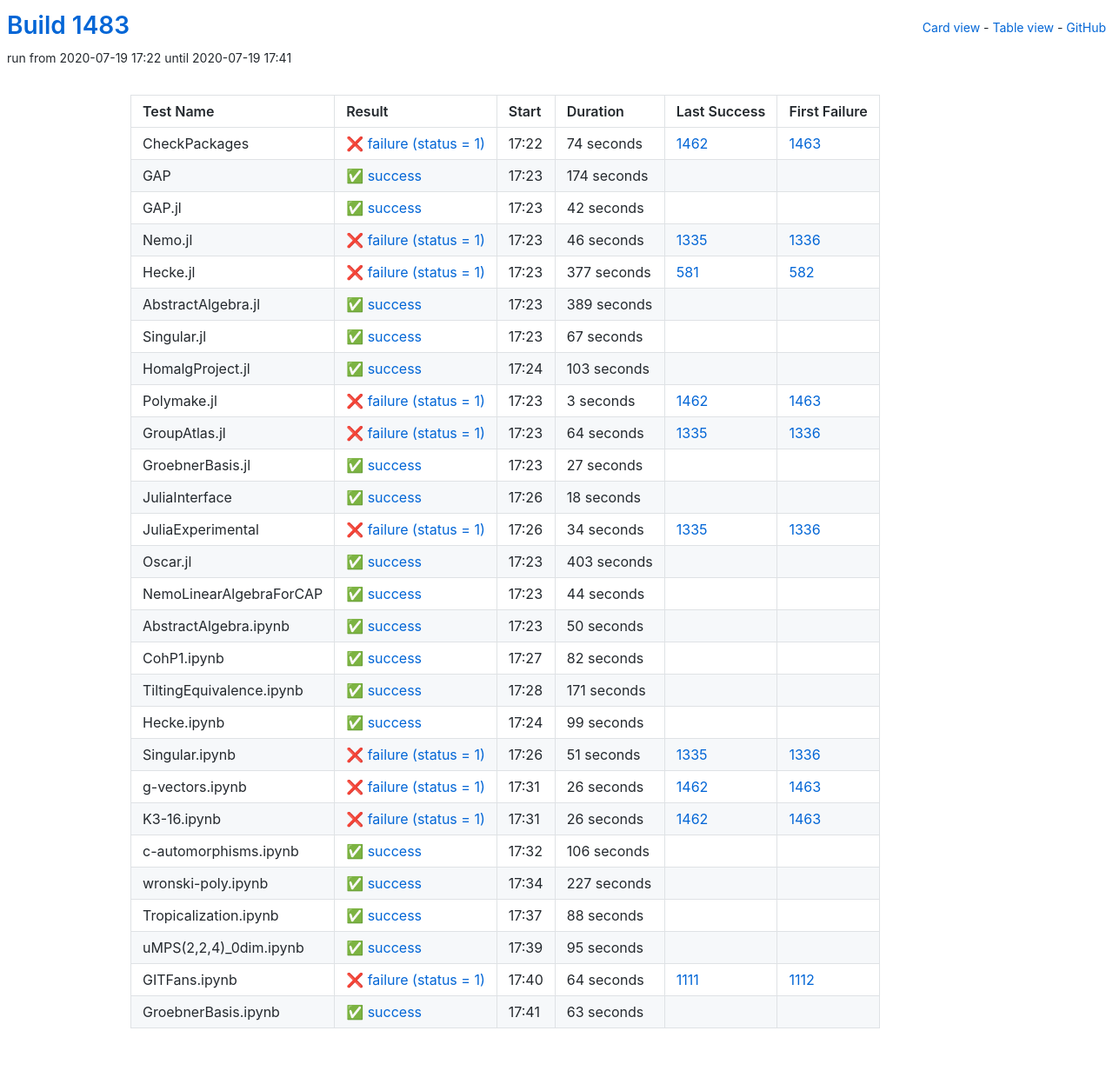
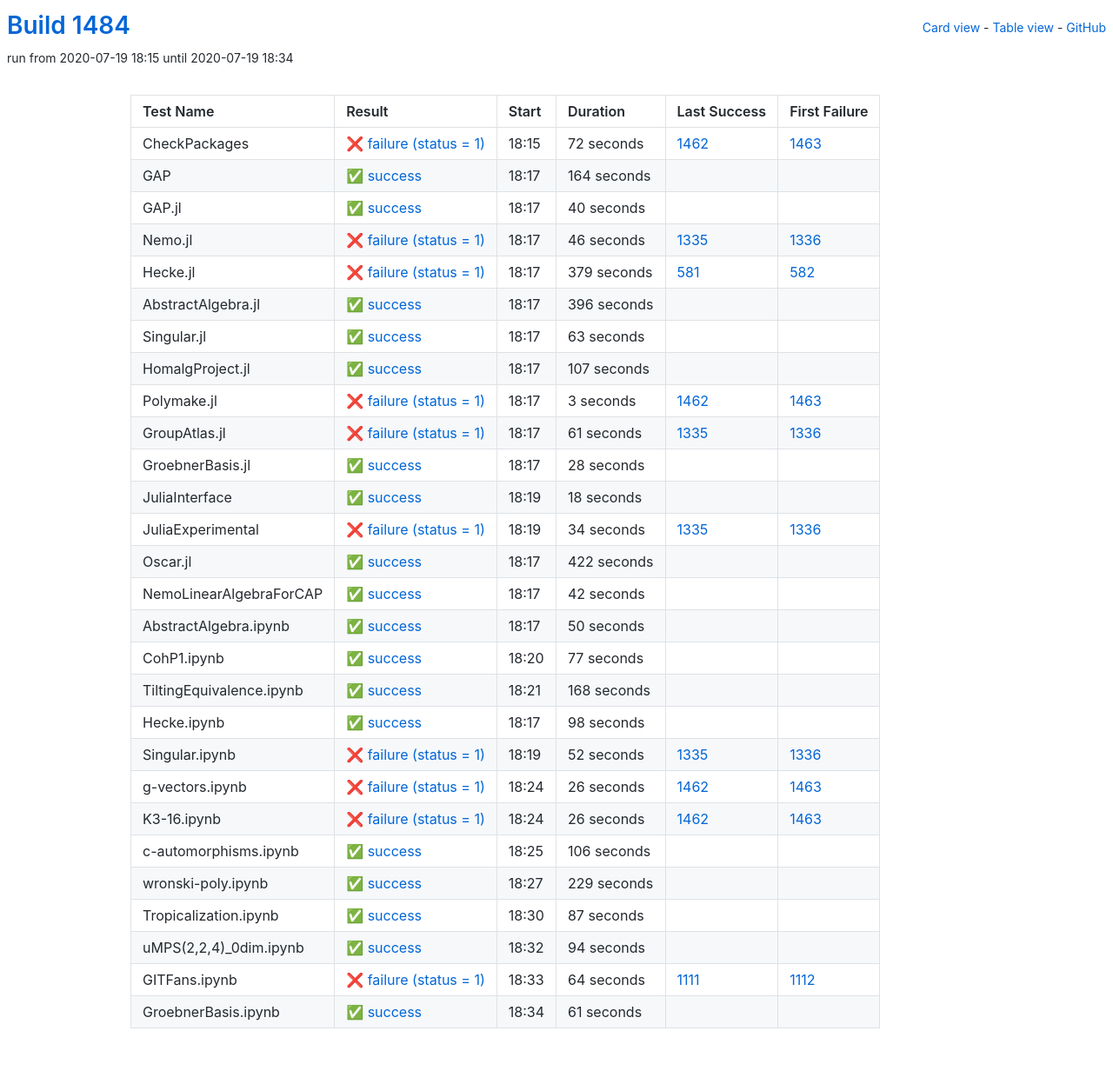
Before and after one commit to oscar-system/oscar-ci-status-1.4, a Jekyll site: the page built from table.html, in a window 1280 px wide. Shown: the whole page at 87% size. Built offline with Jekyll 4.4.1, drawn with Linux system fonts in a browser that asks for light colours.

Commit message:
Build #1484

```diff
--- a/_data/ci.yml
+++ b/_data/ci.yml
@@ -1,6 +1,6 @@
 ---
-build: 1483
-build_url: https://oscarci.mathematik.uni-kl.de/job/oscar-julia-1.4/1483/
+build: 1484
+build_url: https://oscarci.mathematik.uni-kl.de/job/oscar-julia-1.4/1484/
 job: oscar-julia-1.4
 organization: oscar-system
 repo: oscar-ci-status-1.4
@@ -8,44 +8,44 @@ repourl: https://github.com/oscar-system/oscar-ci-status-1.4
 tests:
 - name: CheckPackages
   id: checkpackages
-  log: https://oscarci.mathematik.uni-kl.de/job/oscar-julia-1.4/1483/artifact/logs/build-1483/CheckPackages.log
-  start: 2020-07-19 17:22
+  log: https://oscarci.mathematik.uni-kl.de/job/oscar-julia-1.4/1484/artifact/logs/build-1484/CheckPackages.log
+  start: 2020-07-19 18:15
   success: false
   exitcode: 1
   status: failure
-  duration: 74
+  duration: 72
   last_success: 1462
   last_success_url: https://oscarci.mathematik.uni-kl.de/job/oscar-julia-1.4/1462/
   first_failure: 1463
   first_failure_url: https://oscarci.mathematik.uni-kl.de/job/oscar-julia-1.4/1463/
 - name: GAP
   id: gap
-  log: https://oscarci.mathematik.uni-kl.de/job/oscar-julia-1.4/1483/artifact/logs/build-1483/GAP.log
-  start: 2020-07-19 17:23
+  log: https://oscarci.mathematik.uni-kl.de/job/oscar-julia-1.4/1484/artifact/logs/build-1484/GAP.log
+  start: 2020-07-19 18:17
   success: true
   exitcode: 0
   status: success
-  duration: 174
+  duration: 164
   last_success: false
   last_success_url:
   first_failure: false
   first_failure_url:
 - name: GAP.jl
   id: gap-jl
-  log: https://oscarci.mathematik.uni-kl.de/job/oscar-julia-1.4/1483/artifact/logs/build-1483/GAP.jl.log
-  start: 2020-07-19 17:23
+  log: https://oscarci.mathematik.uni-kl.de/job/oscar-julia-1.4/1484/artifact/logs/build-1484/GAP.jl.log
+  start: 2020-07-19 18:17
   success: true
   exitcode: 0
   status: success
-  duration: 42
+  duration: 40
   last_success: false
   last_success_url:
   first_failure: false
   first_failure_url:
 - name: Nemo.jl
   id: nemo-jl
-  log: https://oscarci.mathematik.uni-kl.de/job/oscar-julia-1.4/1483/artifact/logs/build-1483/Nemo.jl.log
-  start: 2020-07-19 17:23
+  log: https://oscarci.mathematik.uni-kl.de/job/oscar-julia-1.4/1484/artifact/logs/build-1484/Nemo.jl.log
+  start: 2020-07-19 18:17
   success: false
   exitcode: 1
   status: failure
@@ -56,56 +56,56 @@ tests:
   first_failure_url: https://oscarci.mathematik.uni-kl.de/job/oscar-julia-1.4/1336/
 - name: Hecke.jl
   id: hecke-jl
-  log: https://oscarci.mathematik.uni-kl.de/job/oscar-julia-1.4/1483/artifact/logs/build-1483/Hecke.jl.log
-  start: 2020-07-19 17:23
+  log: https://oscarci.mathematik.uni-kl.de/job/oscar-julia-1.4/1484/artifact/logs/build-1484/Hecke.jl.log
+  start: 2020-07-19 18:17
   success: false
   exitcode: 1
   status: failure
-  duration: 377
+  duration: 379
   last_success: 581
   last_success_url: https://oscarci.mathematik.uni-kl.de/job/oscar-julia-1.4/581/
   first_failure: 582
   first_failure_url: https://oscarci.mathematik.uni-kl.de/job/oscar-julia-1.4/582/
 - name: AbstractAlgebra.jl
   id: abstractalgebra-jl
-  log: https://oscarci.mathematik.uni-kl.de/job/oscar-julia-1.4/1483/artifact/logs/build-1483/AbstractAlgebra.jl.log
-  start: 2020-07-19 17:23
+  log: https://oscarci.mathematik.uni-kl.de/job/oscar-julia-1.4/1484/artifact/logs/build-1484/AbstractAlgebra.jl.log
+  start: 2020-07-19 18:17
   success: true
   exitcode: 0
   status: success
-  duration: 389
+  duration: 396
   last_success: false
   last_success_url:
   first_failure: false
   first_failure_url:
 - name: Singular.jl
   id: singular-jl
-  log: https://oscarci.mathematik.uni-kl.de/job/oscar-julia-1.4/1483/artifact/logs/build-1483/Singular.jl.log
-  start: 2020-07-19 17:23
+  log: https://oscarci.mathematik.uni-kl.de/job/oscar-julia-1.4/1484/artifact/logs/build-1484/Singular.jl.log
+  start: 2020-07-19 18:17
   success: true
   exitcode: 0
   status: success
-  duration: 67
+  duration: 63
   last_success: false
   last_success_url:
   first_failure: false
   first_failure_url:
 - name: HomalgProject.jl
   id: homalgproject-jl
-  log: https://oscarci.mathematik.uni-kl.de/job/oscar-julia-1.4/1483/artifact/logs/build-1483/HomalgProject.jl.log
-  start: 2020-07-19 17:24
+  log: https://oscarci.mathematik.uni-kl.de/job/oscar-julia-1.4/1484/artifact/logs/build-1484/HomalgProject.jl.log
+  start: 2020-07-19 18:17
   success: true
   exitcode: 0
   status: success
-  duration: 103
+  duration: 107
   last_success: false
   last_success_url:
   first_failure: false
   first_failure_url:
 - name: Polymake.jl
   id: polymake-jl
-  log: https://oscarci.mathematik.uni-kl.de/job/oscar-julia-1.4/1483/artifact/logs/build-1483/Polymake.jl.log
-  start: 2020-07-19 17:23
+  log: https://oscarci.mathematik.uni-kl.de/job/oscar-julia-1.4/1484/artifact/logs/build-1484/Polymake.jl.log
+  start: 2020-07-19 18:17
   success: false
   exitcode: 1
   status: failure
@@ -116,32 +116,32 @@ tests:
   first_failure_url: https://oscarci.mathematik.uni-kl.de/job/oscar-julia-1.4/1463/
 - name: GroupAtlas.jl
   id: groupatlas-jl
-  log: https://oscarci.mathematik.uni-kl.de/job/oscar-julia-1.4/1483/artifact/logs/build-1483/GroupAtlas.jl.log
-  start: 2020-07-19 17:23
+  log: https://oscarci.mathematik.uni-kl.de/job/oscar-julia-1.4/1484/artifact/logs/build-1484/GroupAtlas.jl.log
+  start: 2020-07-19 18:17
   success: false
   exitcode: 1
   status: failure
-  duration: 64
+  duration: 61
   last_success: 1335
   last_success_url: https://oscarci.mathematik.uni-kl.de/job/oscar-julia-1.4/1335/
   first_failure: 1336
   first_failure_url: https://oscarci.mathematik.uni-kl.de/job/oscar-julia-1.4/1336/
 - name: GroebnerBasis.jl
   id: groebnerbasis-jl
-  log: https://oscarci.mathematik.uni-kl.de/job/oscar-julia-1.4/1483/artifact/logs/build-1483/GroebnerBasis.jl.log
-  start: 2020-07-19 17:23
+  log: https://oscarci.mathematik.uni-kl.de/job/oscar-julia-1.4/1484/artifact/logs/build-1484/GroebnerBasis.jl.log
+  start: 2020-07-19 18:17
   success: true
   exitcode: 0
   status: success
-  duration: 27
+  duration: 28
   last_success: false
   last_success_url:
   first_failure: false
   first_failure_url:
 - name: JuliaInterface
   id: juliainterface
-  log: https://oscarci.mathematik.uni-kl.de/job/oscar-julia-1.4/1483/artifact/logs/build-1483/JuliaInterface.log
-  start: 2020-07-19 17:26
+  log: https://oscarci.mathematik.uni-kl.de/job/oscar-julia-1.4/1484/artifact/logs/build-1484/JuliaInterface.log
+  start: 2020-07-19 18:19
   success: true
   exitcode: 0
   status: success
@@ -152,8 +152,8 @@ tests:
   first_failure_url:
 - name: JuliaExperimental
   id: juliaexperimental
-  log: https://oscarci.mathematik.uni-kl.de/job/oscar-julia-1.4/1483/artifact/logs/build-1483/JuliaExperimental.log
-  start: 2020-07-19 17:26
+  log: https://oscarci.mathematik.uni-kl.de/job/oscar-julia-1.4/1484/artifact/logs/build-1484/JuliaExperimental.log
+  start: 2020-07-19 18:19
   success: false
   exitcode: 1
   status: failure
@@ -164,32 +164,32 @@ tests:
   first_failure_url: https://oscarci.mathematik.uni-kl.de/job/oscar-julia-1.4/1336/
 - name: Oscar.jl
   id: oscar-jl
-  log: https://oscarci.mathematik.uni-kl.de/job/oscar-julia-1.4/1483/artifact/logs/build-1483/Oscar.jl.log
-  start: 2020-07-19 17:23
+  log: https://oscarci.mathematik.uni-kl.de/job/oscar-julia-1.4/1484/artifact/logs/build-1484/Oscar.jl.log
+  start: 2020-07-19 18:17
   success: true
   exitcode: 0
   status: success
-  duration: 403
+  duration: 422
   last_success: false
   last_success_url:
   first_failure: false
   first_failure_url:
 - name: NemoLinearAlgebraForCAP
   id: nemolinearalgebraforcap
-  log: https://oscarci.mathematik.uni-kl.de/job/oscar-julia-1.4/1483/artifact/logs/build-1483/NemoLinearAlgebraForCAP.log
-  start: 2020-07-19 17:23
+  log: https://oscarci.mathematik.uni-kl.de/job/oscar-julia-1.4/1484/artifact/logs/build-1484/NemoLinearAlgebraForCAP.log
+  start: 2020-07-19 18:17
   success: true
   exitcode: 0
   status: success
-  duration: 44
+  duration: 42
   last_success: false
   last_success_url:
   first_failure: false
   first_failure_url:
 - name: AbstractAlgebra.ipynb
   id: abstractalgebra-ipynb
-  log: https://oscarci.mathematik.uni-kl.de/job/oscar-julia-1.4/1483/artifact/logs/build-1483/AbstractAlgebra.ipynb.log
-  start: 2020-07-19 17:23
+  log: https://oscarci.mathematik.uni-kl.de/job/oscar-julia-1.4/1484/artifact/logs/build-1484/AbstractAlgebra.ipynb.log
+  start: 2020-07-19 18:17
   success: true
   exitcode: 0
   status: success
@@ -200,56 +200,56 @@ tests:
   first_failure_url:
 - name: CohP1.ipynb
   id: cohp1-ipynb
-  log: https://oscarci.mathematik.uni-kl.de/job/oscar-julia-1.4/1483/artifact/logs/build-1483/CohP1.ipynb.log
-  start: 2020-07-19 17:27
+  log: https://oscarci.mathematik.uni-kl.de/job/oscar-julia-1.4/1484/artifact/logs/build-1484/CohP1.ipynb.log
+  start: 2020-07-19 18:20
   success: true
   exitcode: 0
   status: success
-  duration: 82
+  duration: 77
   last_success: false
   last_success_url:
   first_failure: false
   first_failure_url:
 - name: TiltingEquivalence.ipynb
   id: tiltingequivalence-ipynb
-  log: https://oscarci.mathematik.uni-kl.de/job/oscar-julia-1.4/1483/artifact/logs/build-1483/TiltingEquivalence.ipynb.log
-  start: 2020-07-19 17:28
+  log: https://oscarci.mathematik.uni-kl.de/job/oscar-julia-1.4/1484/artifact/logs/build-1484/TiltingEquivalence.ipynb.log
+  start: 2020-07-19 18:21
   success: true
   exitcode: 0
   status: success
-  duration: 171
+  duration: 168
   last_success: false
   last_success_url:
   first_failure: false
   first_failure_url:
 - name: Hecke.ipynb
   id: hecke-ipynb
-  log: https://oscarci.mathematik.uni-kl.de/job/oscar-julia-1.4/1483/artifact/logs/build-1483/Hecke.ipynb.log
-  start: 2020-07-19 17:24
+  log: https://oscarci.mathematik.uni-kl.de/job/oscar-julia-1.4/1484/artifact/logs/build-1484/Hecke.ipynb.log
+  start: 2020-07-19 18:17
   success: true
   exitcode: 0
   status: success
-  duration: 99
+  duration: 98
   last_success: false
   last_success_url:
   first_failure: false
   first_failure_url:
 - name: Singular.ipynb
   id: singular-ipynb
-  log: https://oscarci.mathematik.uni-kl.de/job/oscar-julia-1.4/1483/artifact/logs/build-1483/Singular.ipynb.log
-  start: 2020-07-19 17:26
+  log: https://oscarci.mathematik.uni-kl.de/job/oscar-julia-1.4/1484/artifact/logs/build-1484/Singular.ipynb.log
+  start: 2020-07-19 18:19
   success: false
   exitcode: 1
   status: failure
-  duration: 51
+  duration: 52
   last_success: 1335
   last_success_url: https://oscarci.mathematik.uni-kl.de/job/oscar-julia-1.4/1335/
   first_failure: 1336
   first_failure_url: https://oscarci.mathematik.uni-kl.de/job/oscar-julia-1.4/1336/
 - name: g-vectors.ipynb
   id: g-vectors-ipynb
-  log: https://oscarci.mathematik.uni-kl.de/job/oscar-julia-1.4/1483/artifact/logs/build-1483/g-vectors.ipynb.log
-  start: 2020-07-19 17:31
+  log: https://oscarci.mathematik.uni-kl.de/job/oscar-julia-1.4/1484/artifact/logs/build-1484/g-vectors.ipynb.log
+  start: 2020-07-19 18:24
   success: false
   exitcode: 1
   status: failure
@@ -260,8 +260,8 @@ tests:
   first_failure_url: https://oscarci.mathematik.uni-kl.de/job/oscar-julia-1.4/1463/
 - name: K3-16.ipynb
   id: k3-16-ipynb
-  log: https://oscarci.mathematik.uni-kl.de/job/oscar-julia-1.4/1483/artifact/logs/build-1483/K3-16.ipynb.log
-  start: 2020-07-19 17:31
+  log: https://oscarci.mathematik.uni-kl.de/job/oscar-julia-1.4/1484/artifact/logs/build-1484/K3-16.ipynb.log
+  start: 2020-07-19 18:24
   success: false
   exitcode: 1
   status: failure
@@ -272,8 +272,8 @@ tests:
   first_failure_url: https://oscarci.mathematik.uni-kl.de/job/oscar-julia-1.4/1463/
 - name: c-automorphisms.ipynb
   id: c-automorphisms-ipynb
-  log: https://oscarci.mathematik.uni-kl.de/job/oscar-julia-1.4/1483/artifact/logs/build-1483/c-automorphisms.ipynb.log
-  start: 2020-07-19 17:32
+  log: https://oscarci.mathematik.uni-kl.de/job/oscar-julia-1.4/1484/artifact/logs/build-1484/c-automorphisms.ipynb.log
+  start: 2020-07-19 18:25
   success: true
   exitcode: 0
   status: success
@@ -284,44 +284,44 @@ tests:
   first_failure_url:
 - name: wronski-poly.ipynb
   id: wronski-poly-ipynb
-  log: https://oscarci.mathematik.uni-kl.de/job/oscar-julia-1.4/1483/artifact/logs/build-1483/wronski-poly.ipynb.log
-  start: 2020-07-19 17:34
+  log: https://oscarci.mathematik.uni-kl.de/job/oscar-julia-1.4/1484/artifact/logs/build-1484/wronski-poly.ipynb.log
+  start: 2020-07-19 18:27
   success: true
   exitcode: 0
   status: success
-  duration: 227
+  duration: 229
   last_success: false
   last_success_url:
   first_failure: false
   first_failure_url:
 - name: Tropicalization.ipynb
   id: tropicalization-ipynb
-  log: https://oscarci.mathematik.uni-kl.de/job/oscar-julia-1.4/1483/artifact/logs/build-1483/Tropicalization.ipynb.log
-  start: 2020-07-19 17:37
+  log: https://oscarci.mathematik.uni-kl.de/job/oscar-julia-1.4/1484/artifact/logs/build-1484/Tropicalization.ipynb.log
+  start: 2020-07-19 18:30
   success: true
   exitcode: 0
   status: success
-  duration: 88
+  duration: 87
   last_success: false
   last_success_url:
   first_failure: false
   first_failure_url:
 - name: uMPS(2,2,4)_0dim.ipynb
   id: umps-2-2-4-0dim-ipynb
-  log: https://oscarci.mathematik.uni-kl.de/job/oscar-julia-1.4/1483/artifact/logs/build-1483/uMPS-2-2-4-_0dim.ipynb.log
-  start: 2020-07-19 17:39
+  log: https://oscarci.mathematik.uni-kl.de/job/oscar-julia-1.4/1484/artifact/logs/build-1484/uMPS-2-2-4-_0dim.ipynb.log
+  start: 2020-07-19 18:32
   success: true
   exitcode: 0
   status: success
-  duration: 95
+  duration: 94
   last_success: false
   last_success_url:
   first_failure: false
   first_failure_url:
 - name: GITFans.ipynb
   id: gitfans-ipynb
-  log: https://oscarci.mathematik.uni-kl.de/job/oscar-julia-1.4/1483/artifact/logs/build-1483/GITFans.ipynb.log
-  start: 2020-07-19 17:40
+  log: https://oscarci.mathematik.uni-kl.de/job/oscar-julia-1.4/1484/artifact/logs/build-1484/GITFans.ipynb.log
+  start: 2020-07-19 18:33
   success: false
   exitcode: 1
   status: failure
@@ -332,12 +332,12 @@ tests:
   first_failure_url: https://oscarci.mathematik.uni-kl.de/job/oscar-julia-1.4/1112/
 - name: GroebnerBasis.ipynb
   id: groebnerbasis-ipynb
-  log: https://oscarci.mathematik.uni-kl.de/job/oscar-julia-1.4/1483/artifact/logs/build-1483/GroebnerBasis.ipynb.log
-  start: 2020-07-19 17:41
+  log: https://oscarci.mathematik.uni-kl.de/job/oscar-julia-1.4/1484/artifact/logs/build-1484/GroebnerBasis.ipynb.log
+  start: 2020-07-19 18:34
   success: true
   exitcode: 0
   status: success
-  duration: 63
+  duration: 61
   last_success: false
   last_success_url:
   first_failure: false
```
Also changed, not shown: README.md.
